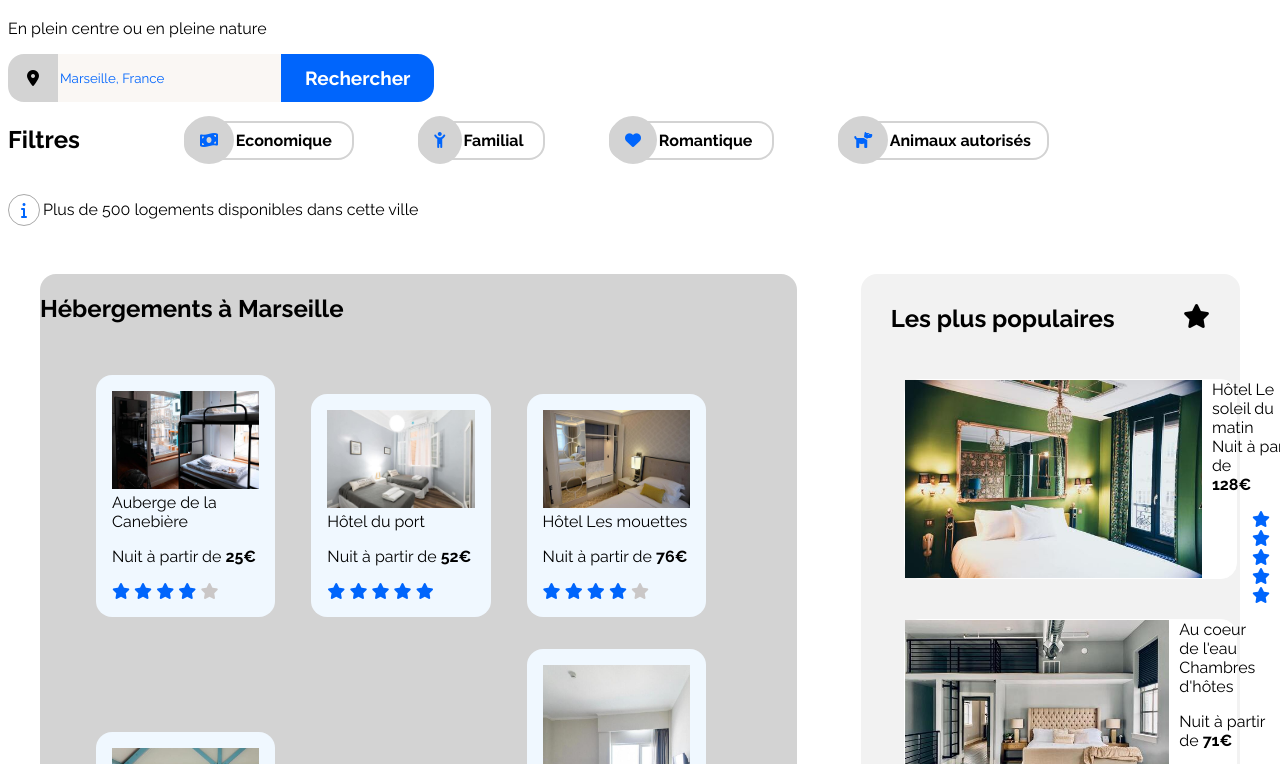
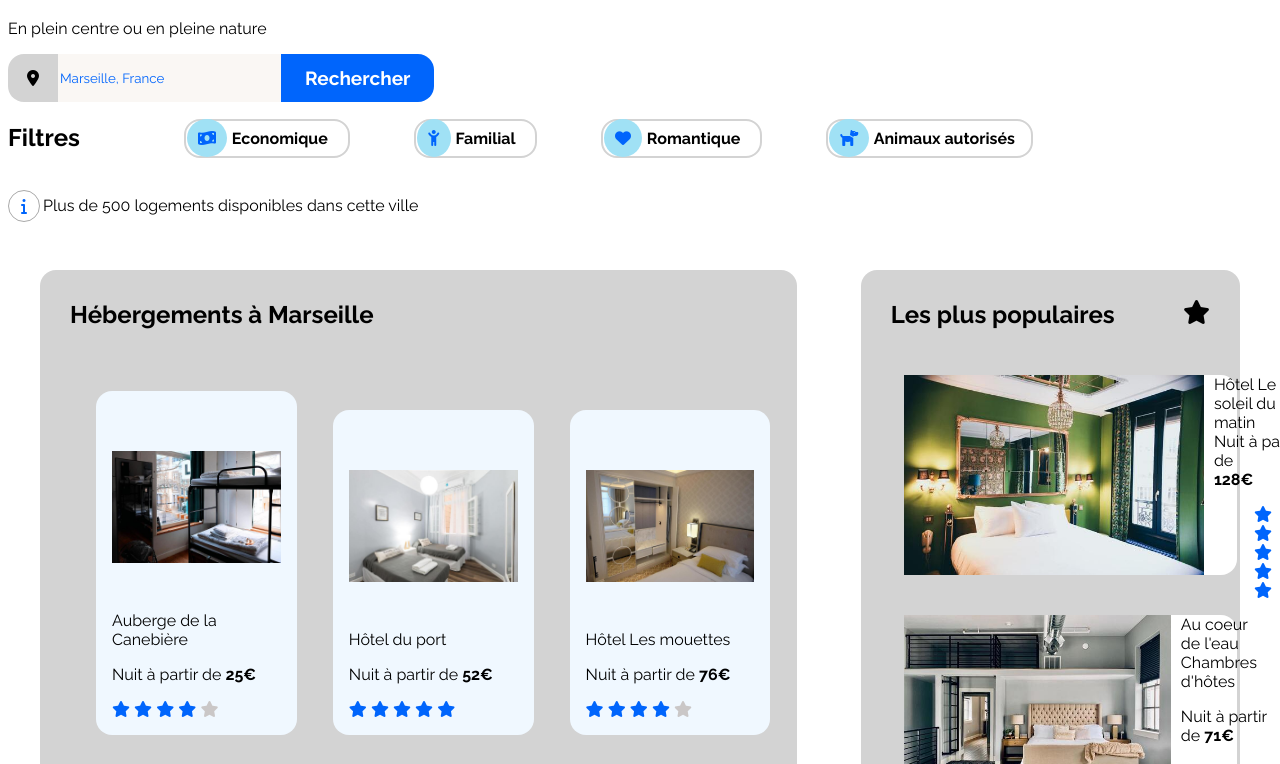
Before and after one commit to ThibDev61/booki, a plain HTML site: page index.html in a window 1280 px wide. Shown: the part 159-923 px from the top of the page. Drawn offline with Linux system fonts and the light colour scheme.

Commit message:
changements css activités et appartment list

```diff
--- a/style.css
+++ b/style.css
@@ -91,7 +91,6 @@ header button {
     margin-left: 64px;
     border: 2px solid lightgray;
     border-radius: 16px;
-    padding: 16px;
     margin: 32px;
     padding: 8px 16px 8px 0px;
     flex-wrap: wrap;
@@ -101,18 +100,19 @@ header button {
 
 .filtres .fa-solid {
   color: #0065fc;
-    padding: 16px;
-    background-color: lightgray;
+    padding: 11px;
+    background-color: rgb(160, 225, 245);
     border-radius: 50%;
-    margin: -2px;
-
+    margin: 1px;
 }
 
 
-.filtres li :hover,
-.filtres li :focus {
+.filtres li *:hover,
+.filtres li *:focus {
 transform: scale(1.2);
 }
+
+
 
 .info {
     display: flex;
@@ -132,6 +132,7 @@ transform: scale(1.2);
 }
 
 
+
 .blue {
     color: #0065fc;
 }
@@ -146,16 +147,21 @@ main {
     justify-content: space-between;
     margin: auto;
     width: 100%;
-
 }
 
 .apartments-list {
   display:flex;
-    background-color: lightgrey;
+  background-color: lightgray;
   width: 70%;
   border-radius: 16px 16px 16px 16px ;
   flex-direction: column;
   margin: 32px;
+}
+
+.apartments-list h2 {
+  display: flex;
+  justify-content: space-between;
+  margin: 30px;
 }
 
 
@@ -167,13 +173,13 @@ main {
 }
 
 .apartments-list li {
+    display: inline;
 
-        display : inline;
 }
 
 
 .apartments-list figure {
-        width: 25%;
+        width: 28%;
         text-align: left;
         text-indent: 0;
         background-color: aliceblue;
@@ -186,7 +192,7 @@ main {
 
 .apartments-list img {
     max-width: 100%;
-    height: auto;
+    height: 200px;
     object-fit: contain;
 }
 
@@ -197,6 +203,12 @@ main {
     box-shadow: 10px 10px 10px gray;
 }
 
+.afficher {
+    padding-left: 30px;
+    font-weight: bold;
+    color: black;
+}
+
 .most-popular {
   display: flex;
   flex-direction: column;
@@ -204,7 +216,7 @@ main {
   border-radius: 16px 16px 16px 16px;
   width: 30%;
   margin: 32px;
-  background-color: #f2f2f2;
+  background-color: lightgray;
 }
 
 .most-popular h2 {
@@ -214,15 +226,14 @@ main {
 
 }
 
-.most-popular li {
-    display: inline;
+.most-popular ul {
+  height: 100%;
 }
 
 .carte_popular {
     display: flex;
     margin: auto;
     margin-bottom: 40px;
-    border: 1px white solid;
     border-radius: 16px 16px 16px 16px ;
     width: 98%;
     height: 200px;
@@ -270,6 +281,7 @@ main {
     flex-flow: column wrap;
     margin: auto;
     margin-top: 20px;
+    margin-bottom: 20px;
     width: 100%;
     height: 600px;
     font-weight: bold;
```
Lines whose indentation alone changed are shown as unchanged.
